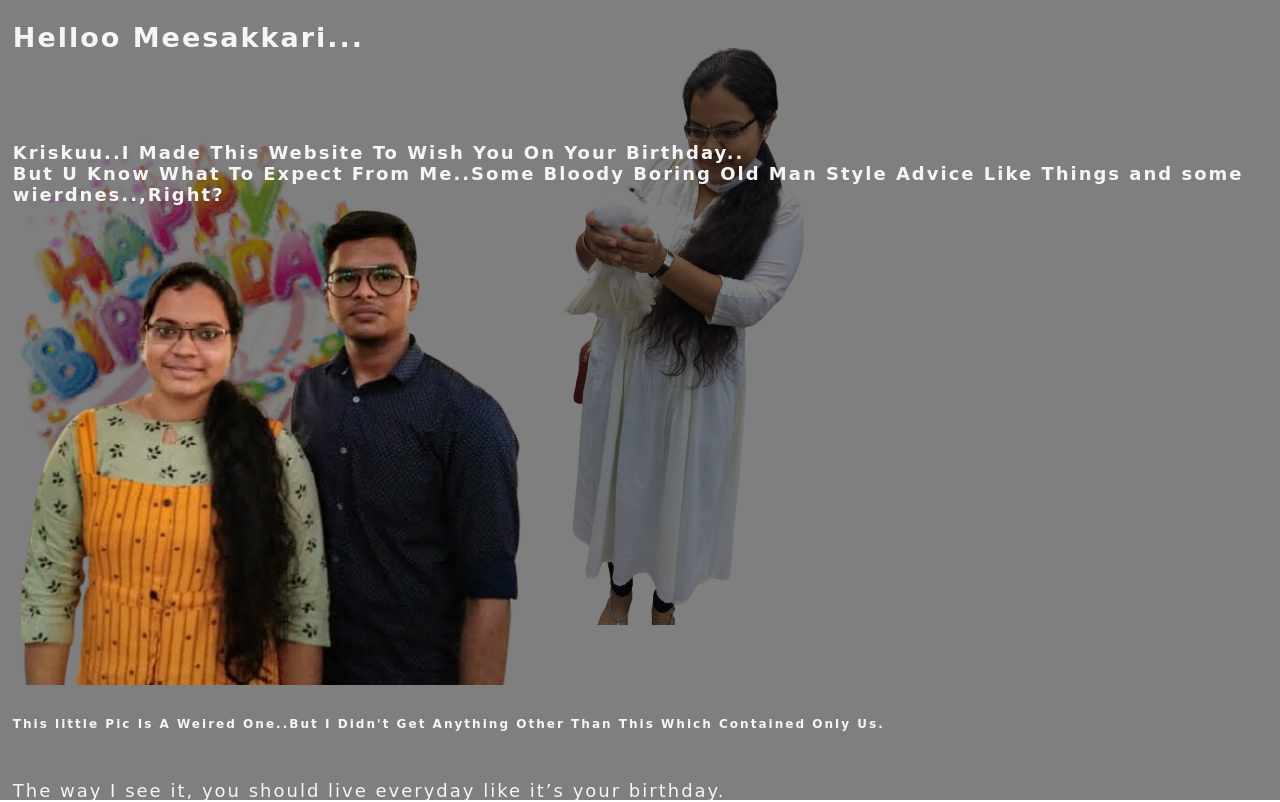
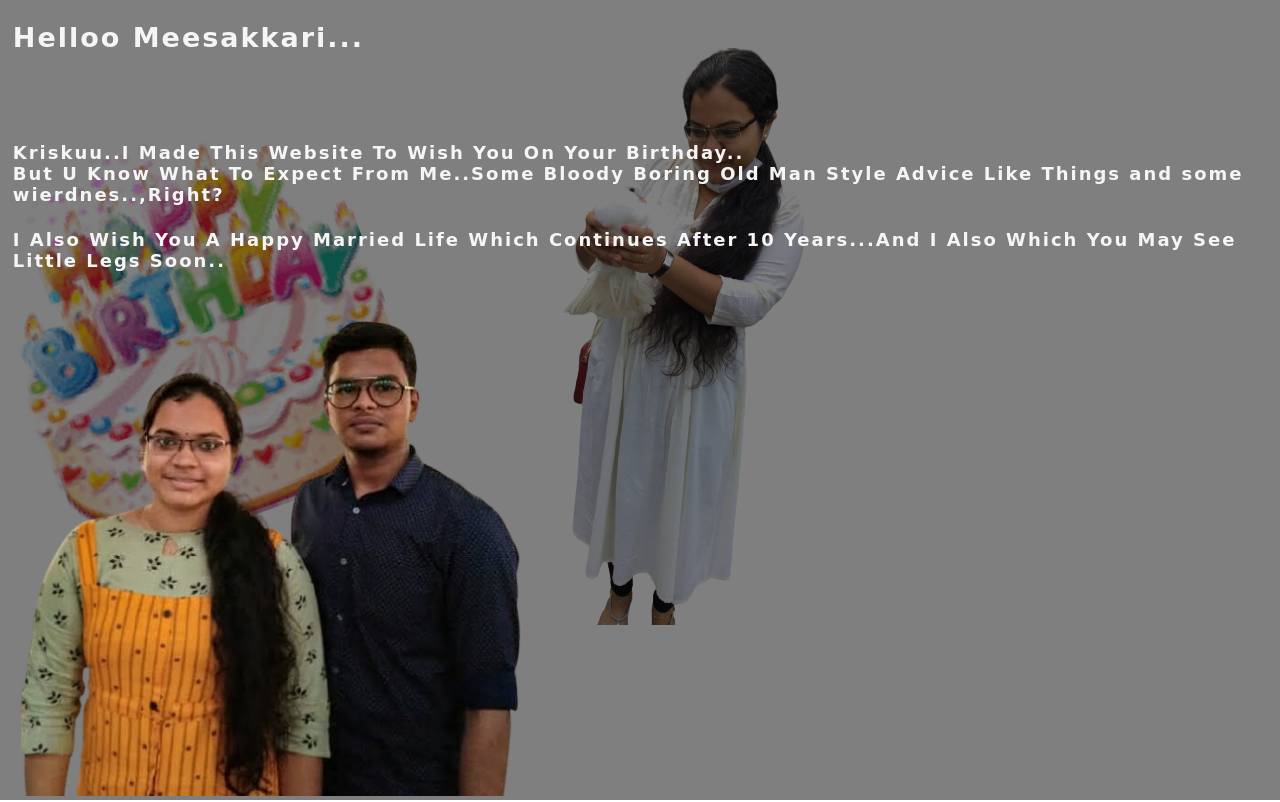
Before and after one commit to Muhammed-Shahid/krish-bday25, a plain HTML site: page main.html in a window 1280 px wide. Shown: the top 802 px of the page. Drawn offline with nearby package versions, Linux system fonts and the light colour scheme; a web font is replaced by a local one.

Commit message:
Update main.html

```diff
--- a/main.html
+++ b/main.html
@@ -27,7 +27,7 @@
              <br>
 
             <h4>Kriskuu..I Made This Website To Wish You On Your Birthday.. <br>But U Know What To Expect From Me..Some Bloody Boring Old Man Style Advice Like Things and some wierdnes..,Right? <br>
-
+             <h4> I Also Wish You A Happy Married Life Which Continues After 10 Years...And I Also Which You May See Little Legs Soon..</h4> <br>
                 <img id="img" style="width:40%;" src="Me-Krish-NoBg.png" alt=""> <h6>This little Pic Is A Weired One..But I Didn't Get Anything Other Than This Which Contained Only Us.</h6>  <br>
                 The way I see it, you should live everyday like it’s your birthday. <br>            — Paris Hilton <br><br>
                 Remember that researchers have said that people who have more birthdays live longer. May you get more birthdays. <br>
```
